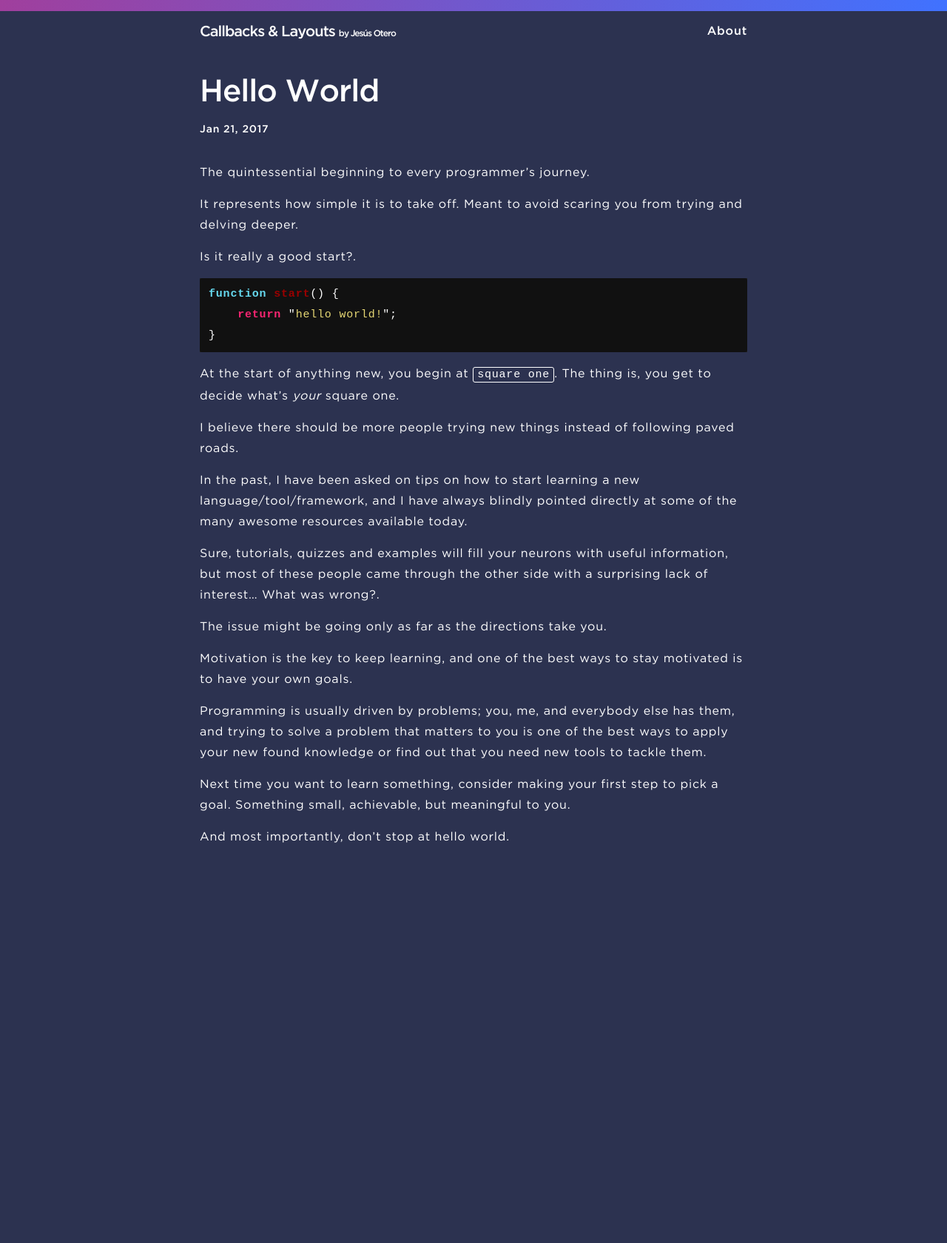
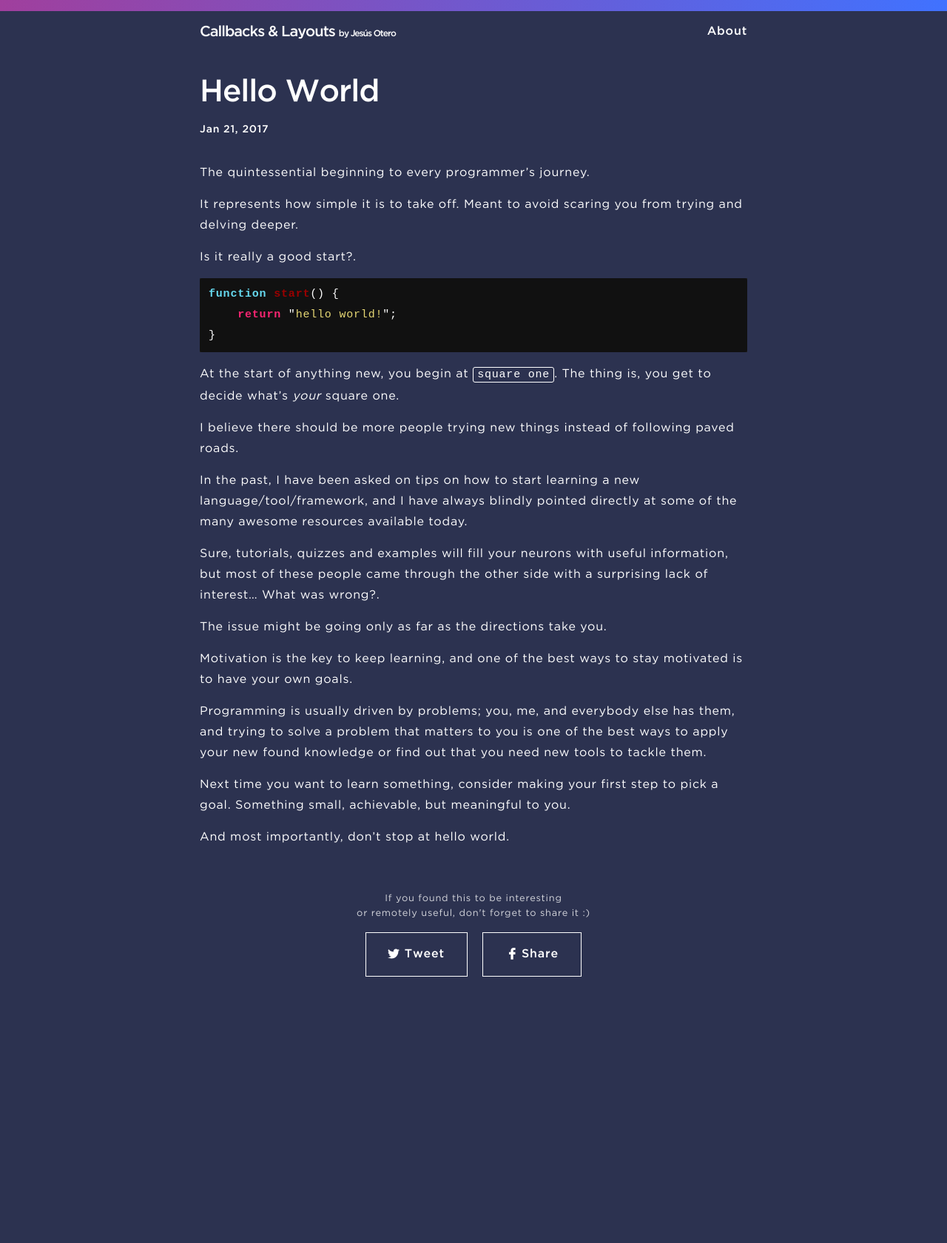
Before and after one commit to jesusoterogomez/blog, a Jekyll site: the page built from _posts/2017-01-21-hello-world.markdown, in a window 1280 px wide. Shown: the whole page at 74% size. Built offline with Jekyll 4.4.1, drawn with Linux system fonts in a browser that asks for light colours; comment, search, counter and statistics services are not loaded; before the commit the page ends 1205 px from its top, so only the background shows below that.

Commit message:
Added twitter and facebook sharing functionality to posts

```diff
--- a/_config.yml
+++ b/_config.yml
@@ -15,7 +15,6 @@
 # in the templates via {{ site.myvariable }}.
 
 permalink: :year/:title
-
 title: Callbacks & Layouts
 email: hello@jesusoterogomez.com
 description: >
@@ -23,12 +22,12 @@ description: >
   be of interest to humans.
 baseurl: ""
 url: "https://jesusoterogomez.com"
-twitter_username: jekyllrb
+website_url: https://jesusoterogomez.com
+
+twitter_username: jesusoterog
 github_username:  jesusoterogomez
-website_url: https://jesusoterogomez.com
+disqus_shortname: jesusoterogomez-blog
 author: "Jesús Otero"
-
-disqus_shortname: jesusoterogomez-blog
 
 # Build settings
 markdown: kramdown
--- a/_includes/disqus_comments.html
+++ b/_includes/disqus_comments.html
@@ -1,5 +1,4 @@
-{% if page.comments != false and jekyll.environment == "production" %}
-
+{% if page.comments != false %}
   <div id="disqus_thread"></div>
   <script>
     var disqus_config = function () {
--- /dev/null
+++ b/_includes/sharing_buttons.html
@@ -0,0 +1,75 @@
+<script>
+  (function() {
+  if (window.__twitterIntentHandler) return;
+  var intentRegex = /twitter\.com\/intent\/(\w+)/,
+      windowOptions = 'scrollbars=yes,resizable=yes,toolbar=no,location=yes',
+      width = 550,
+      height = 320,
+      winHeight = screen.height,
+      winWidth = screen.width;
+
+  function handleIntent(e) {
+    e = e || window.event;
+    var target = e.target || e.srcElement,
+        m, left, top;
+
+    while (target && target.nodeName.toLowerCase() !== 'a') {
+      target = target.parentNode;
+    }
+
+    if (target && target.nodeName.toLowerCase() === 'a' && target.href) {
+      m = target.href.match(intentRegex);
+      if (m) {
+        left = Math.round((winWidth / 2) - (width / 2));
+        top = 0;
+
+        if (winHeight > height) {
+          top = Math.round((winHeight / 2) - (height / 2));
+        }
+
+        window.open(target.href, 'intent', windowOptions + ',width=' + width +
+                                           ',height=' + height + ',left=' + left + ',top=' + top);
+        e.returnValue = false;
+        e.preventDefault && e.preventDefault();
+      }
+    }
+  }
+
+  if (document.addEventListener) {
+    document.addEventListener('click', handleIntent, false);
+  } else if (document.attachEvent) {
+    document.attachEvent('onclick', handleIntent);
+  }
+  window.__twitterIntentHandler = true;
+}());
+</script>
+
+
+<script>
+    function facebookShare(url, title, descr, image, winWidth, winHeight) {
+        var winTop = (screen.height / 2) - (winHeight / 2);
+        var winLeft = (screen.width / 2) - (winWidth / 2);
+
+        window.open('http://www.facebook.com/sharer.php?u=' + url,
+        'sharer', 'top=' + winTop + ',left=' + winLeft +
+        ',toolbar=0,status=0,width=' + winWidth + ',height=' + winHeight);
+    }
+</script>
+
+<div class="sharing-widget">
+    <div class="please">
+    If you found this to be interesting <br>or remotely useful, don't forget to share it :)
+    </div>
+    <div class="twitter-sharing button">
+        <a href="https://twitter.com/intent/tweet?text=I just read &quot;{{include.title}}&quot; on Callbacks %26 Layouts, and you probably should too. {{ page.url | absolute_url }}">
+        <span class="icon icon--twitter">{% include icon-twitter.svg %}</span>
+        Tweet</a>
+    </div>
+
+    <div class="facebook-sharing button">
+        <a href="javascript:facebookShare('{{page.url | absolute_url}}', '{{include.title}}', 'I just read &quot;{{include.title}}&quot; on Callbacks %26 Layouts, and you probably should too.', 'http://goo.gl/dS52U', 520, 350)">
+          <span class="icon icon--facebook">{% include icon-facebook.svg %}</span>
+          Share
+        </a>
+    </div>
+</div>
--- a/_layouts/default.html
+++ b/_layouts/default.html
@@ -16,5 +16,4 @@
     {% include footer.html %}
 
   </body>
-
 </html>
--- a/_layouts/post.html
+++ b/_layouts/post.html
@@ -15,7 +15,11 @@ layout: no-footer
     {{ content }}
   </div>
 
+  {% include sharing_buttons.html title=page.title %}
+
   {% if site.disqus_shortname %}
-    {% include disqus_comments.html %}
+    <div class="comment-section">
+      {% include disqus_comments.html %}
+    </div>
   {% endif %}
 </article>
--- a/_sass/minima/_layout.scss
+++ b/_sass/minima/_layout.scss
@@ -213,8 +213,7 @@
 
 .post-content {
   font-family: $gotham-book;
-  margin-bottom: $spacing-unit;
-
+  margin-bottom: $spacing-unit*2;
   h2 {
     font-size: 32px;
 
@@ -239,3 +238,46 @@
     }
   }
 }
+
+/**
+ * Comments
+ */
+
+#disqus_thread {
+  min-height: 300px;
+}
+
+.sharing-widget {
+  width: 100%;
+  margin-bottom: $spacing-unit;
+  text-align: center;
+  .please {
+    font-size: 80%;
+    line-height: 20px;
+    font-family: $gotham-book;
+    opacity: 0.8;
+    margin-bottom: $spacing-unit/2;
+
+  }
+  .button {
+    a {
+      display: inline-block;
+      padding: $spacing-unit/2 $spacing-unit;
+    }
+    margin: 0 $spacing-unit/4;
+    border: 1px solid white;
+    display: inline-block;
+  }
+}
+
+.icon--twitter {
+  position: relative;
+  top: -1px;
+  left: -1px;
+}
+
+.icon--facebook {
+  position: relative;
+  top: -1px;
+  left: 5px;
+}
```
Also changed, not shown: _includes/icon-facebook.svg (added).
